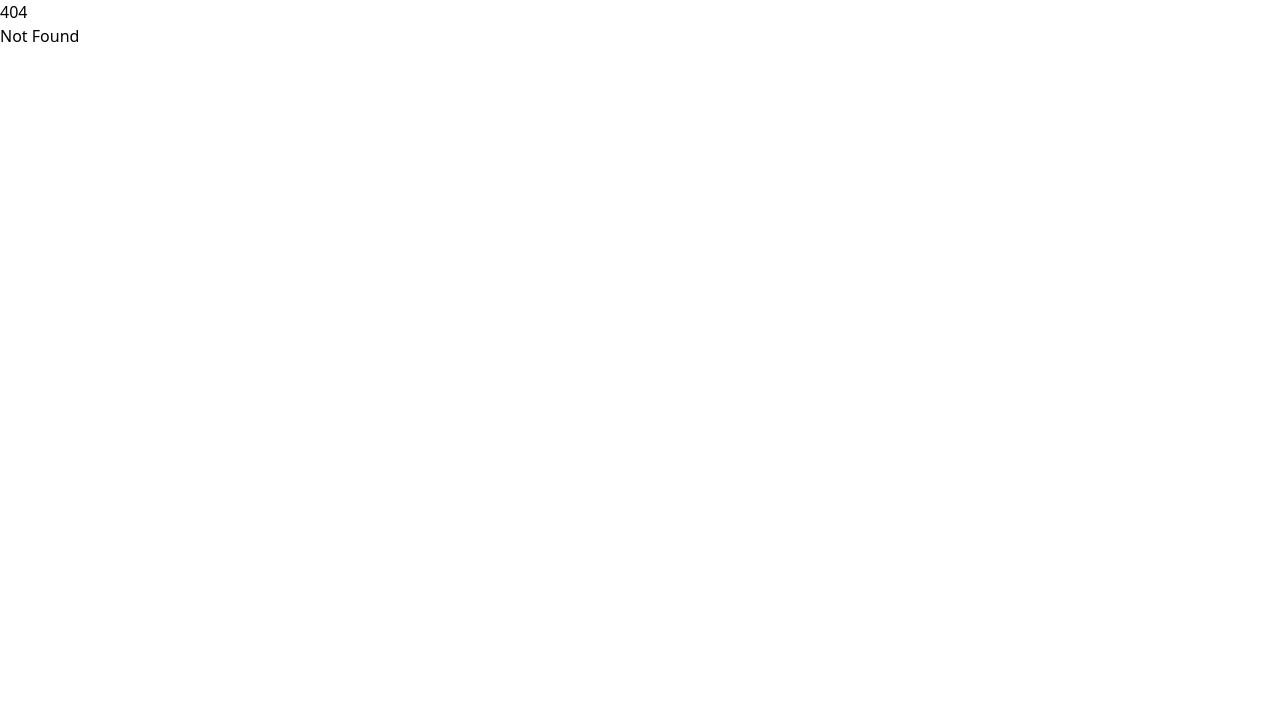
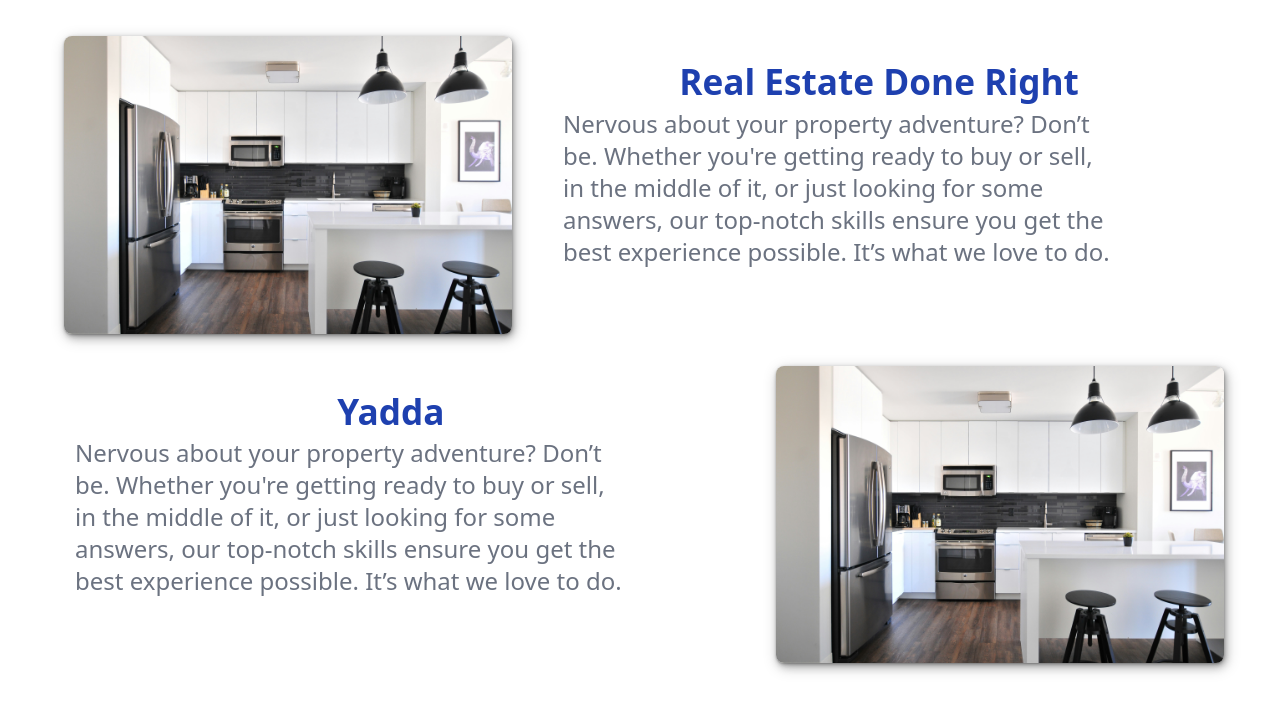
Before and after one commit to aquacalc/my-test, a SvelteKit app: page /mobile-test in a window 1280 px wide. Before the commit this address had no page. Shown: the top 712 px of the page. Built offline with nearby package versions, Linux system fonts and the light colour scheme.

Commit message:
flex ∆s

```diff
--- /dev/null
+++ b/src/routes/mobile-test/+layout.svelte
@@ -0,0 +1 @@
+<slot />
--- /dev/null
+++ b/src/routes/mobile-test/+page.svelte
@@ -0,0 +1,210 @@
+<script>
+	//
+</script>
+
+<div class="container">
+	<div class="img-left">
+		<img
+			class="my-img"
+			id="service-img"
+			src="naomi-hebert-MP0bgaS_d1c-unsplash.jpg"
+			alt="hero kitchen"
+		/>
+		<div class="service-text">
+			<h2 class="my-h2 text-center text-blue-800">Real Estate Done Right</h2>
+			<p class="my-para text-balance leading-8 text-gray-500">
+				Nervous about your property adventure? Don’t be. Whether you're getting ready to buy or
+				sell, in the middle of it, or just looking for some answers, our top-notch skills ensure you
+				get the best experience possible. It’s what we love to do.
+			</p>
+		</div>
+	</div>
+
+	<div class="img-right">
+		<div class="service-text">
+			<h2 class="my-h2 text-center text-blue-800">Yadda</h2>
+			<p class="my-para text-balance leading-8 text-gray-500">
+				Nervous about your property adventure? Don’t be. Whether you're getting ready to buy or
+				sell, in the middle of it, or just looking for some answers, our top-notch skills ensure you
+				get the best experience possible. It’s what we love to do.
+			</p>
+		</div>
+		<img
+			class="my-img"
+			id="service-img"
+			src="naomi-hebert-MP0bgaS_d1c-unsplash.jpg"
+			alt="hero kitchen"
+		/>
+	</div>
+</div>
+
+<!-- <p>
+	For Mobile Devices – 320px — 480px. iPads and Tablets – 481px — 768px. Laptops and small screen –
+	769px — 1024px. Large screens and Desktops – 1025px — 1200px.
+</p> -->
+
+<style>
+	.container {
+		display: grid;
+		margin: 20px auto;
+		max-width: 1200px;
+		gap: 1rem;
+		/* justify-content: center;
+		align-items: center; */
+
+		/* item with flexible width but a minimum of 200 pixels. */
+		/* >= 200px && <= 1fr */
+		/* grid-template-columns: repeat(auto-fill, minmax(200px, 1fr)); */
+	}
+
+	.img-left {
+		display: flex;
+		flex-direction: column;
+	}
+
+	.img-right {
+		display: flex;
+		flex-direction: column-reverse;
+	}
+
+	.my-img {
+		display: block;
+		width: 70vw;
+		margin: 30px auto;
+		margin-bottom: 8px;
+    aspect-ratio: auto 1 / 1;
+	}
+
+	.my-h2 {
+		font-size: 1.5rem;
+		font-weight: 700;
+	}
+
+	#service-img,
+	#service-img-2 {
+		/* width: 300px;
+			margin: 0 auto; */
+		border-radius: 8px;
+		box-shadow:
+			0px 1px 2px 0px rgba(0, 0, 0, 0.2),
+			1px 2px 4px 0px rgba(0, 0, 0, 0.2),
+			2px 4px 8px 0px rgba(0, 0, 0, 0.2),
+			2px 4px 16px 0px rgba(0, 0, 0, 0.2);
+	}
+
+	.service-text {
+		padding: 4px;
+    margin: 10px;
+
+	}
+
+	/* MEDIA */
+
+	@media (min-width: 640px) {
+		.container {
+			/* grid-template-columns: repeat(2, 1fr); */
+			grid-template-rows: repeat(2, 1fr);
+			gap: 2rem;
+		}
+
+		.img-left,
+		.img-right {
+      /* flex: 110; */
+			flex-direction: row;
+		}
+
+		.my-img {
+			width: 50vw;
+			margin: 1rem;
+		}
+
+		.my-para {
+			font-size: 1rem;
+			/* margin-right: 0.85rem; */
+		}
+	}
+
+	@media (min-width: 768px) {
+		.container {
+			/* grid-template-columns: repeat(3, 1fr); */
+			gap: 0;
+		}
+
+		.my-img {
+			width: 45vw;
+			margin-left: 1.5rem;
+		}
+
+		.my-h2 {
+			font-size: 1.5rem;
+			font-weight: 700;
+		}
+
+		.service-text {
+			padding: 30px;
+			margin-right: 10px;
+		}
+
+		.my-para {
+			font-size: 1.25rem;
+		}
+	}
+
+	@media (min-width: 1024px) {
+		/* .container {
+			grid-template-columns: repeat(3, 1fr);
+		} */
+
+		.my-img {
+			width: 40vw;
+		}
+
+		.my-h2 {
+			font-size: 1.95rem;
+		}
+
+		.service-text {
+			padding: 25px;
+			margin-right: 50px;
+		}
+
+		.my-para {
+			font-size: 1.45rem;
+		}
+	}
+
+	@media (min-width: 1200px) {
+		/* .container {
+			grid-template-columns: repeat(3, 1fr);
+		} */
+
+		.my-img {
+			width: 35vw;
+		}
+
+		.my-h2 {
+			font-size: 2.2rem;
+		}
+
+		.service-text {
+			padding: 25px;
+			margin-right: 20px;
+		}
+
+		.my-para {
+			font-size: 1.5rem;
+		}
+	}
+
+	/* @media (min-width: 640px) {
+	} */
+
+	/* @media (min-width: 768px) {
+	} */
+
+	/* @media (min-width: 1024px) {
+	} */
+
+	/* @media (min-width: 1200px) {
+	} */
+</style>
```
Also changed, not shown: src/routes/+page.svelte (+0 -28 lines).
